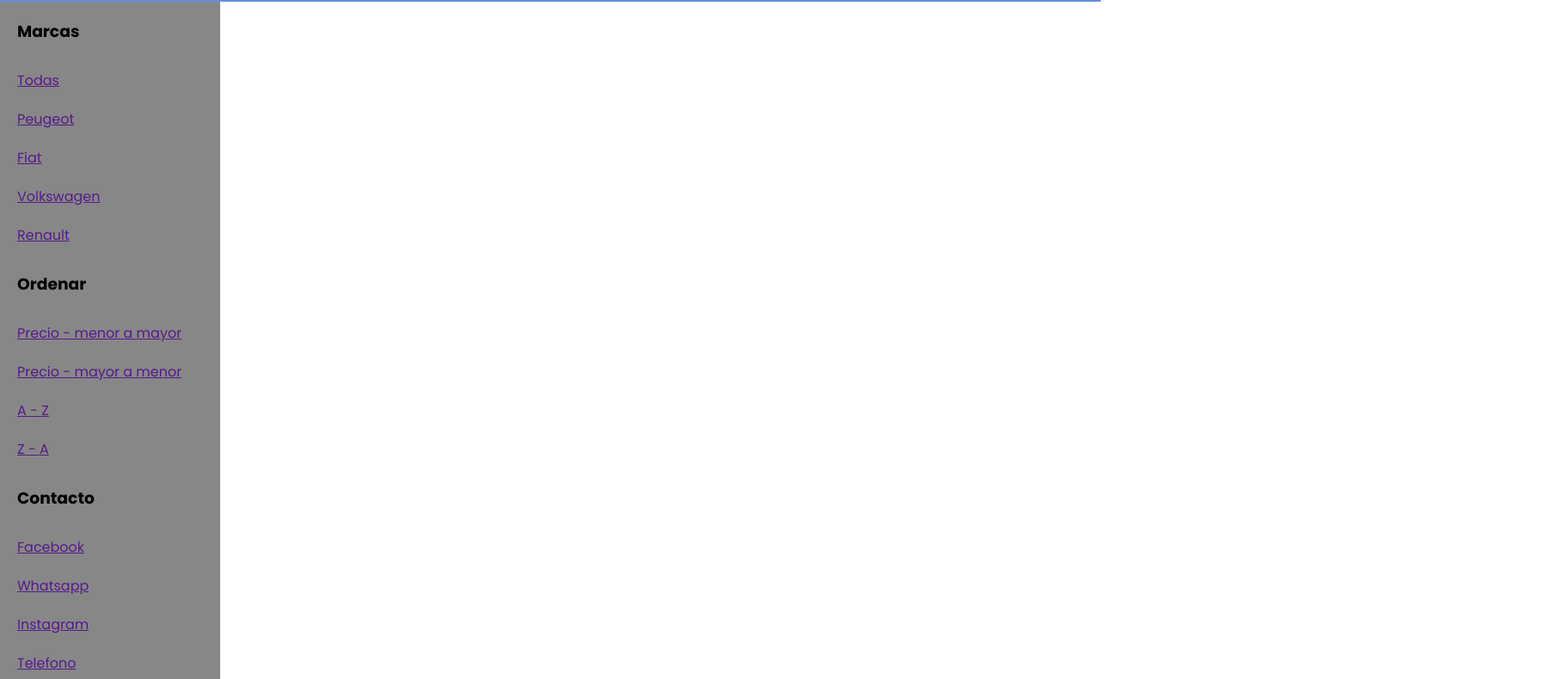
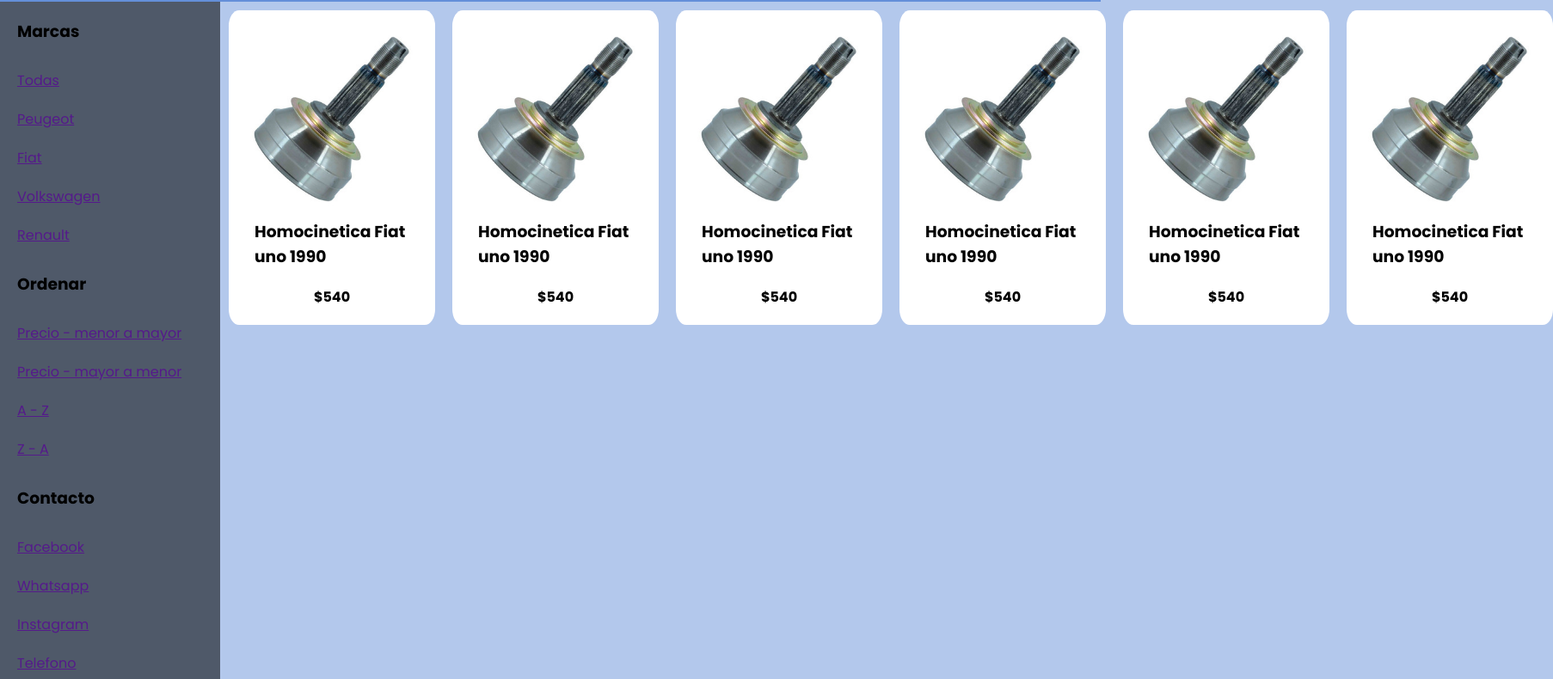
Before and after one commit to TeoVerdaguer/catalogo, a plain HTML site: page src/index.html in a window 1280 px wide. Shown: the part 62-852 px from the top of the page at 86% size, 1806 px wide, since content can reach past the window. Drawn offline with Linux system fonts and the light colour scheme.

Commit message:
added products and fixed resposive issues

```diff
--- a/src/index.html
+++ b/src/index.html
@@ -16,14 +16,13 @@
 
             <nav>
                 <div class="logo">
-                    <h4>Mili</h4>
+                    <h4>Repuestos</h4>
                 </div>
                 <ul class="nav-links">
                     <li><a href="">Home</a></li>
+                    <li><a href="">Cuenta</a></li>
                     <li><a href="">Carrito</a></li>
-                    <li><a href="">Cuenta</a></li>
                     <!-- <a href=""><img src="img/cart.svg" alt="cart"></a> -->
-
                 </ul>
                 <div class="burger">
                     <div class="line1"></div>
@@ -61,7 +60,47 @@
             </ul>
         </div>
     </aside>
+
     <!-- Section 3 - products list -->
+
+    <div class="listing-container">
+        <div class="product">
+            <img class="product-img" src="img/products/homocinetica.jpg" alt="imagen-del-producto">
+            <h3 class="product-title">Homocinetica Fiat uno 1990</h3>
+            <h4 class="product-price">$540</h4>
+        </div>
+
+        <div class="product">
+            <img class="product-img" src="img/products/homocinetica.jpg" alt="imagen-del-producto">
+            <h3 class="product-title">Homocinetica Fiat uno 1990</h3>
+            <h4 class="product-price">$540</h4>
+        </div>
+
+        <div class="product">
+            <img class="product-img" src="img/products/homocinetica.jpg" alt="imagen-del-producto">
+            <h3 class="product-title">Homocinetica Fiat uno 1990</h3>
+            <h4 class="product-price">$540</h4>
+        </div>
+
+        <div class="product">
+            <img class="product-img" src="img/products/homocinetica.jpg" alt="imagen-del-producto">
+            <h3 class="product-title">Homocinetica Fiat uno 1990</h3>
+            <h4 class="product-price">$540</h4>
+        </div>
+
+        <div class="product">
+            <img class="product-img" src="img/products/homocinetica.jpg" alt="imagen-del-producto">
+            <h3 class="product-title">Homocinetica Fiat uno 1990</h3>
+            <h4 class="product-price">$540</h4>
+        </div>
+
+        <div class="product">
+            <img class="product-img" src="img/products/homocinetica.jpg" alt="imagen-del-producto">
+            <h3 class="product-title">Homocinetica Fiat uno 1990</h3>
+            <h4 class="product-price">$540</h4>
+        </div>
+
+    </div>
     <!-- Section 4 - contact info -->
 
     <script src="index.js"></script>
--- a/src/styles/main.css
+++ b/src/styles/main.css
@@ -6,6 +6,7 @@
 
 body {
     font-family: 'Poppins', sans-serif;
+    background-color: #B3C8EC;
 }
 
 /* ---- nav ---- */
@@ -76,7 +77,7 @@
         display: flex;
         flex-direction: column;
         align-items: center;
-        width: 50%;
+        width: 60%;
         transform: translateX(100%);
         transition: transform 0.5s ease-in;
 
@@ -116,15 +117,25 @@
 .toggle .line3 {
     transform: rotate(45deg) translate(-5px, -6px);
 }
+
 /* ---- aside ---- */
+
 .filters-container {
-    background-color: rgb(136, 135, 135);
+    display: flex;
+    float: left;
+    background-color: #4F5969;
     width: 20%;
     height: 1200px;
 }
 
+@media screen and (max-width:768px) {
+    .filters-container {
+        width: 40%;
+    }
+}
+
 .filters {
-    background-color: rgb(136, 135, 135);
+    background-color: #4F5969;
 
 }
 
@@ -139,3 +150,32 @@
 div.filters a:hover {
     font-weight: 600;
 }
+
+/* Products listing */
+.listing-container {
+    display: flex;
+    justify-content: space-around;
+}
+
+.product {
+    background-color: #FFFFFF;
+    border-radius: 5%;
+    padding: 20px;
+    margin: 10px;
+    display: flex;
+    flex-direction: column;
+    align-items: center;
+
+}
+
+img.product-img {
+    width: 200px;
+}
+
+.product-title {
+    padding: 10px;
+}
+
+.product-price {
+    padding-top: 10px;
+}
```
Also changed, not shown: Screenshot 2021-03-13 163826.png (added), src/img/products/homocinetica.jpg (added), 1 other file.
